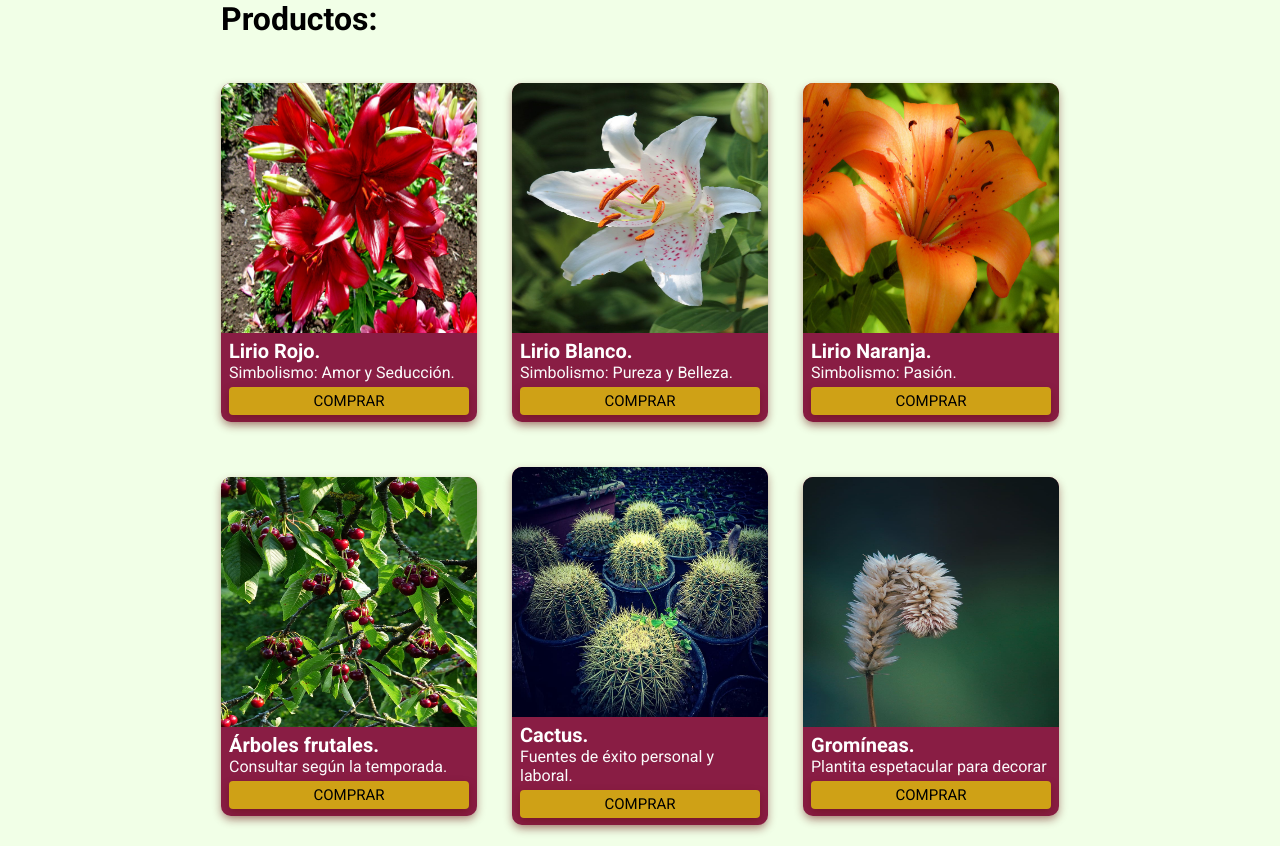
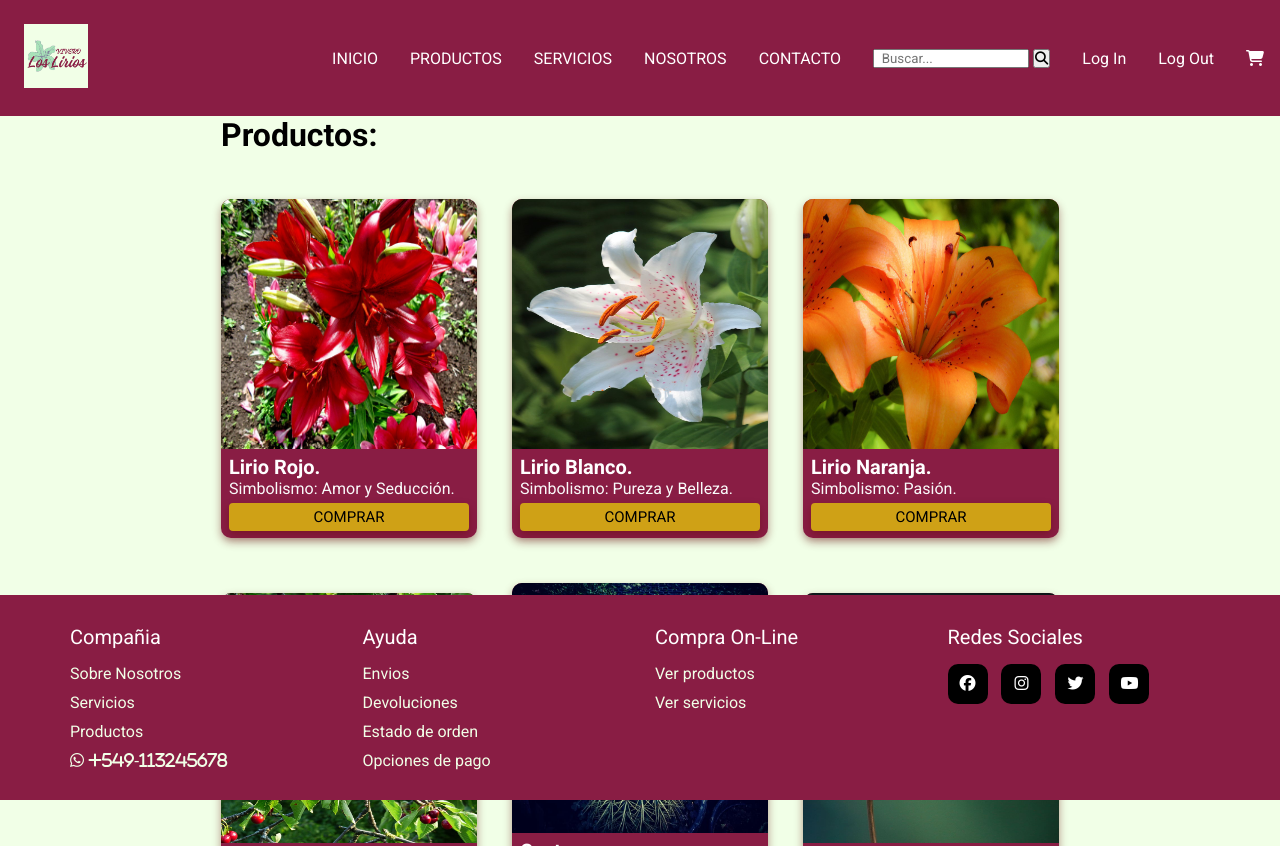
Before and after one commit to vivero-los-lirios/grupo_08_ViveroLirios, a plain HTML site: page index.html in a window 1280 px wide. Shown: the top 846 px of the page. Drawn offline with Linux system fonts and the light colour scheme.

Commit message:
agregando header y footer

```diff
--- /dev/null
+++ b/assets/css/footer.css
@@ -0,0 +1,102 @@
+*{
+    margin: 0;
+    padding: 0;
+    box-sizing: border-box;
+}
+.container{
+    max-width: 1170px;
+    background-color: #891D44;
+    margin: auto;
+}
+.row{
+    display: flex;
+    flex-wrap: wrap;
+}
+ul{
+    list-style: none;
+}
+
+.footer{
+    background-color: #891D44;
+    padding: 30px 0;
+    position: fixed;
+    bottom: 0;
+    left: 0;
+    width: 100%;
+}
+
+.footer-col{
+    width: 25%;
+    padding: 0 15px;
+}
+
+.footer-col h4{
+    font-size: 20px;
+    color: white;
+    text-transform: capitalize;
+    margin-bottom: 15px;
+    font-weight: 500;
+    position: relative;
+}
+
+.footer-col h4::before{
+    content: "";
+    position: absolute;
+    left: 0;
+    bottom: -10px;
+    background-color:black;
+    height: 2px;
+    box-sizing: border-box;
+
+}
+
+.footer-col ul li:not(:last-child){
+    margin-bottom: 10px;
+}
+
+.footer ul li a{
+    text-decoration: none;
+    font-weight: 300;
+    color: #F1FFE7;
+    display: block;
+    transition: all 0.3s ease;
+}
+
+.footer-col ul li a:hover{
+    color: black;
+    padding-left: 5px;
+}
+
+.footer-col .redes-sociales a{
+    display: inline-block;
+    height: 40px;
+    width: 40px;
+    background-color:black;
+    margin: 0 10px 10px 0;
+    text-align: center;
+    line-height: 40px;
+    border-radius: 10px;
+    color: white;
+    transition: all 0.3s ease;
+
+}
+
+.footer-col .redes-sociales a:hover{
+    color:black;
+    background-color: #ffffff;
+}
+
+/*responsive*/
+
+@media(max-width:768px){
+    .footer-col{
+        width: 35%;
+        margin-bottom: 30px;
+    }
+}
+
+@media(max-width:574px){
+    .footer-col{
+        width: 100%;
+    }
+}
--- /dev/null
+++ b/assets/css/header.css
@@ -0,0 +1,60 @@
+* {
+    margin: 0;
+    padding: 0;
+    box-sizing: border-box;
+    font-family: 'Roboto', sans-serif;
+
+}
+
+.header{
+    background-color: #891D44;
+    position: sticky;
+    top: 0;
+    z-index: 1;
+    padding: 1rem;
+    font-size: 1rem;
+}
+
+.navegacion{
+    display: flex;
+    flex-direction: row;
+}
+
+@media (min-width: 768px) {
+    .navegacion {
+      flex-direction: row;
+      justify-content: space-between;
+      align-items: center;
+    }
+  }
+  .navegacion__logo {
+    width: 5rem;
+    margin: 0 auto;
+  }
+
+  .header .img{
+    height: 5rem;
+    padding: 0.5rem 0.5rem 0.5rem 0.5rem;
+  }
+
+  @media (min-width: 768px) {
+    .navegacion__logo {
+      margin: 0;
+    }
+  }
+  .menu {
+    padding-block: 1rem;
+    list-style: none;
+    display: flex;
+    align-items: center;
+    justify-content: center;
+    gap: 2rem;
+  }
+  .menu_link {
+    text-decoration: none;
+    color: #fff;
+    transition: all 0.3s;
+  }
+  .menu_link:hover {
+    color: black;
+  }
--- a/assets/css/styles.css
+++ b/assets/css/styles.css
@@ -35,10 +35,12 @@
   padding: 0;
   box-sizing: border-box;
   font-family: 'Roboto', sans-serif;
+
 }
 
 body {
   background-color: var(--primaryColor);
+
 }
 
 .grid-container {
--- a/index.html
+++ b/index.html
@@ -11,11 +11,44 @@
   <link href="https://fonts.googleapis.com/css2?family=Roboto:ital,wght@0,400;0,700;1,400&display=swap"
     rel="stylesheet" />
   <link rel="stylesheet" href="./assets/css/styles.css" />
+  <link rel="stylesheet" href="./assets/css/footer.css" />
+  <link rel="stylesheet" href="./assets/css/header.css" />
+  <script src="https://kit.fontawesome.com/23b68efae4.js" crossorigin="anonymous"></script>
+
 </head>
 
 <body>
+  <!--Seccion Header-->
+  <header class="header">
+    <div class="header__contenedor">
+      <nav class="navegacion">
+       <div class="navegacion__logo">
+        <img class="img" src="./assets/images/logo.png" alt="logo">
+       </div>
 
-  <section id="productos">
+        <ul class="menu">
+          <li class="menu_li"><a class="menu_link" href="#">INICIO</a></li>
+          <li class="menu_li"><a class="menu_link" href="#">PRODUCTOS</a></li>
+          <li class="menu_li"><a class="menu_link" href="#">SERVICIOS</a></li>
+          <li class="menu_li"><a class="menu_link" href="#">NOSOTROS</a></li>
+          <li class="menu_li"><a class="menu_link" href="#">CONTACTO</a></li>
+          <li class="menu_li">
+            <form action="#" class="form-busqueda">
+              <input type="text" placeholder="  Buscar...">
+              <button type="submit"><i class="fa fa-search"></i></button>
+            </form>
+          </li>
+          <li class="menu_li"><a class="menu_link" href="#">Log In</a></li>
+          <li class="menu_li"><a class="menu_link" href="#">Log Out</a></li>
+          <li class="menu_li"><a class="menu_link" href="#"><i class="fa fa-shopping-cart"></i></a></li>
+        </ul>
+      </nav>
+    </div>
+
+</header>
+
+<!--Seccion Productos-->
+ <section id="productos">
 
     <div class="grid-container">
       <h2 id="product-title">Productos: </h2>
@@ -95,6 +128,54 @@
       </div>
     </div>
   </section>
+
+
+  <section>
+  <!--Seccion footer-->
+  <footer class="footer">
+    <div class="container">
+      <div class="row">
+        <div class="footer-col">
+          <h4>Compañia</h4>
+            <ul>
+              <li><a href="#">Sobre Nosotros</a></li>
+              <li><a href="#">Servicios</a></li>
+              <li><a href="#">Productos</a></li>
+              <li><a href="#"><i class="fa fa-whatsapp"> +549-113245678</i></a></li>
+            </ul>
+        </div>
+        <div class="footer-col">
+          <h4>Ayuda</h4>
+            <ul>
+              <li><a href="#">Envios</a></li>
+              <li><a href="#">Devoluciones</a></li>
+              <li><a href="#">Estado de orden</a></li>
+              <li><a href="#">Opciones de pago</a></li>
+            </ul>
+        </div>
+        <div class="footer-col">
+          <h4>Compra On-line</h4>
+            <ul>
+              <li><a href="#">Ver productos</a></li>
+              <li><a href="#">Ver servicios</a></li>
+            </ul>
+        </div>
+        <div class="footer-col">
+          <h4>Redes Sociales</h4>
+          <div class="redes-sociales">
+            <ul>
+              <a href="#"><i class="fab fa-facebook"></i></a>
+              <a href="#"><i class="fab fa-instagram"></i></a>
+              <a href="#"><i class="fab fa-twitter"></i></a>
+              <a href="#"><i class="fab fa-youtube"></i></a>
+          </div>
+        </div>
+      </div>
+    </div>
+  </footer>
+</section>
+
 </body>
 
+
 </html>
```
Also changed, not shown: assets/images/icono.png (added), assets/images/logo.png (added), assets/images/logo_1.png (added), assets/images/logo_2.png (added), assets/images/logo_3.png (added).
